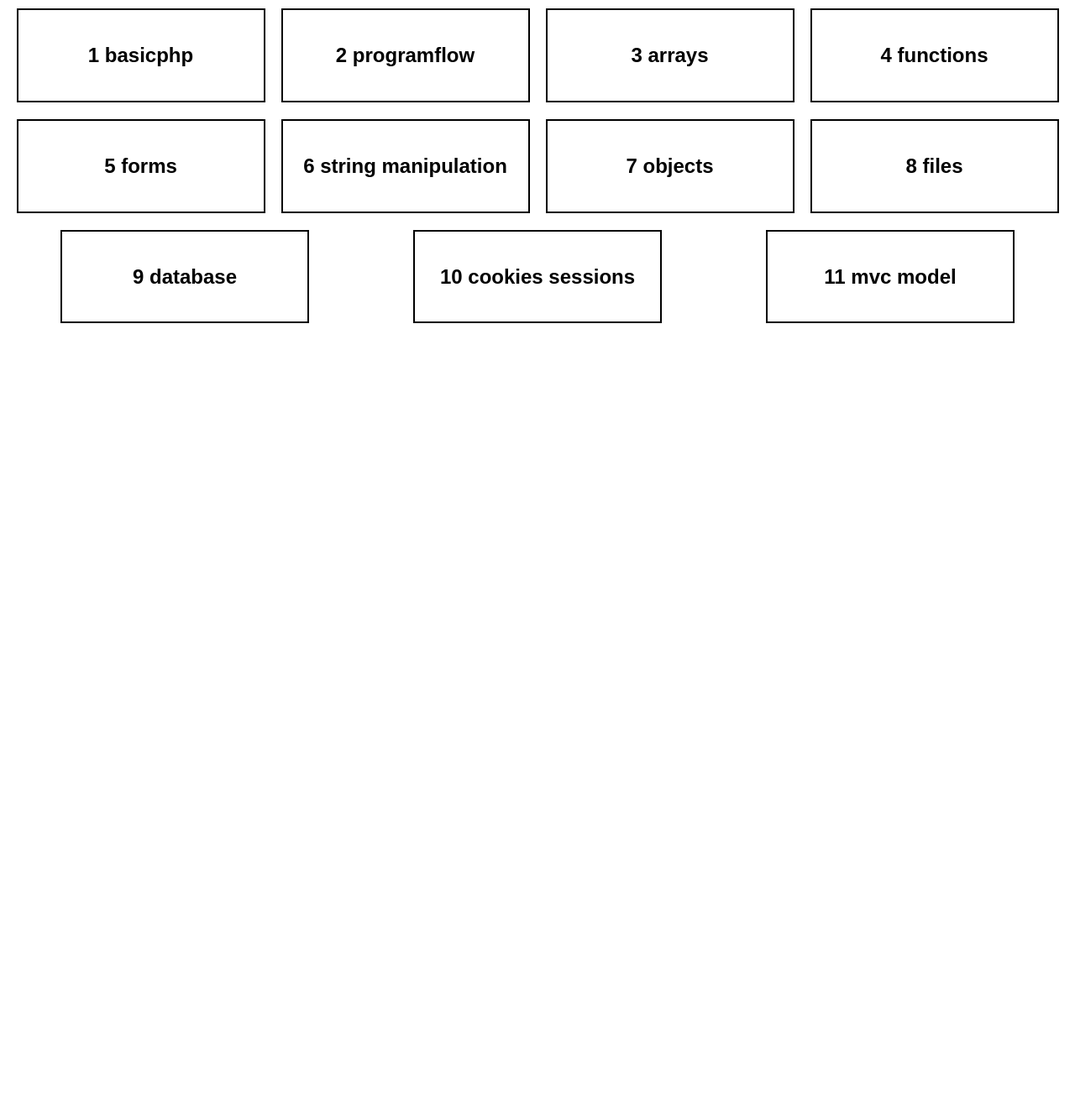
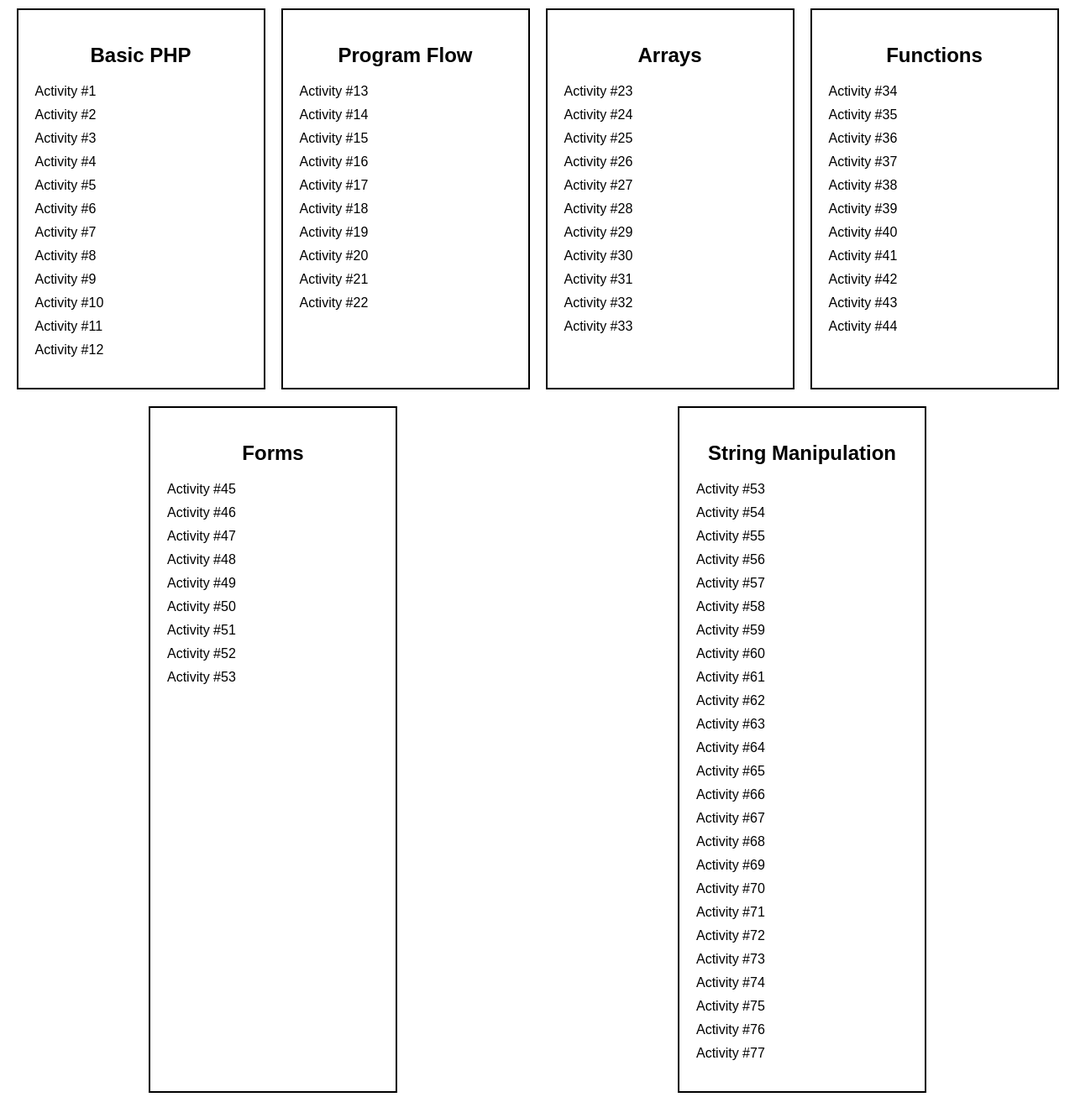
Before and after one commit to lowmax205/PHP-Activities-Collection, a PHP site: page / in a window 1280 px wide. Shown: the whole page at 84% size. Before the commit the page ends 385 px from the top, so only its background shows below. Run offline with PHP 8.4, Linux system fonts and the light colour scheme.

Commit message:
uplading string manipulations

```diff
--- /dev/null
+++ b/6_string_manipulation/activity54.php
@@ -0,0 +1,5 @@
+<?php
+echo substr("Christopher", 1);    // Output: hristopher
+echo substr("Christopher", -2);   // Output: er
+echo substr("Christopher", -5, 3); // Output: oph
+?>
--- /dev/null
+++ b/6_string_manipulation/activity56.php
@@ -0,0 +1,3 @@
+<?php
+echo strlen("Christopher");  // Output: 11
+?>
--- /dev/null
+++ b/6_string_manipulation/activity60.php
@@ -0,0 +1,6 @@
+<?php
+$membership = "mz00xyz";
+if (strpos($membership, "mz") === 0) {
+    echo "hello mz";  // Output: hello mz
+}
+?>
--- /dev/null
+++ b/6_string_manipulation/activity64.php
@@ -0,0 +1,5 @@
+<?php
+$membership = "mz99xyz";
+$membership = substr_replace($membership, "00", 2, 2);
+echo "New membership number: $membership<br/>";  // Output: New membership number: mz00xyz
+?>
--- /dev/null
+++ b/6_string_manipulation/activity65.php
@@ -0,0 +1,4 @@
+<?php
+$string = "Site contents copyright 2003. The 2003 Guide to All Things Good in Europe";
+echo str_replace("2003", "2004", $string);  // Output: Site contents copyright 2004. The 2004 Guide to All Things Good in Europe
+?>
--- /dev/null
+++ b/6_string_manipulation/activity69.php
@@ -0,0 +1,6 @@
+<?php
+echo number_format(100000.56);  // Output: 100,001
+echo number_format(100000.56, 2);  // Output: 100,000.56
+echo number_format(100000.56, 4);  // Output: 100,000.5600
+echo number_format(100000.56, 2, "-", " ");  // Output: 100 000-56
+?>
--- /dev/null
+++ b/6_string_manipulation/local_format.php
@@ -0,0 +1,4 @@
+<?php
+// This returns the format string that includes swapped arguments
+return "%02d/%1\$02d/%2\$d<br/>";
+?>
--- a/index.php
+++ b/index.php
@@ -1,5 +1,4 @@
 <?php
-// Manually define the folder names and order
 $folders = [
     '1_basicphp',
     '2_programflow',
@@ -72,34 +71,66 @@ $parent_dir = "D:/xampp/htdocs/CS311-Php-Activity/";
 
 <body>
     <div class="container">
-        <?php
-        // Loop through each folder in the manually defined order
-        foreach ($folders as $folder_name) {
-            $folder_path = $parent_dir . $folder_name;
-
-            echo "<div class='column'>";
-            echo "<h2>" . ucfirst(str_replace('_', ' ', $folder_name)) . "</h2>";  // Capitalize and format folder name
-            echo "<ul>";
-
-            // Scan the folder for files matching the pattern 'activity*.php'
-            $activity_files = glob($folder_path . '/activity*.php');
-
-            // Sort files using natural sorting to ensure numeric order
-            natsort($activity_files);
-
-            // Loop through and display each activity
-            foreach ($activity_files as $activity_file) {
-                // Get the activity number from the file name
-                preg_match('/activity(\d+)\.php$/', basename($activity_file), $matches);
-                if (isset($matches[1])) {
-                    $activity_number = $matches[1];
-                    echo "<li><a href='" . $folder_name . "/activity$activity_number.php'>Activity #$activity_number</a></li>";
+        <div class="column">
+            <h2>Basic PHP</h2>
+            <ul>
+                <?php
+                for ($i = 1; $i <= 12; $i++) {
+                    echo "<li><a href='1_basicphp/activity$i.php'>Activity #$i</a></li>";
                 }
-            }
-            echo "</ul>";
-            echo "</div>";
-        }
-        ?>
+                ?>
+            </ul>
+        </div>
+        <div class="column">
+            <h2>Program Flow</h2>
+            <ul>
+                <?php
+                for ($i = 13; $i <= 22; $i++) {
+                    echo "<li><a href='programflow/activity$i.php'>Activity #$i</a></li>";
+                }
+                ?>
+            </ul>
+        </div>
+        <div class="column">
+            <h2>Arrays</h2>
+            <ul>
+                <?php
+                for ($i = 23; $i <= 33; $i++) {
+                    echo "<li><a href='arrays/activity$i.php'>Activity #$i</a></li>";
+                }
+                ?>
+            </ul>
+        </div>
+        <div class="column">
+            <h2>Functions</h2>
+            <ul>
+                <?php
+                for ($i = 34; $i <= 44; $i++) {
+                    echo "<li><a href='functions/activity$i.php'>Activity #$i</a></li>";
+                }
+                ?>
+            </ul>
+        </div>
+        <div class="column">
+            <h2>Forms</h2>
+            <ul>
+                <?php
+                for ($i = 45; $i <= 53; $i++) {
+                    echo "<li><a href='forms/activity$i.php'>Activity #$i</a></li>";
+                }
+                ?>
+            </ul>
+        </div>
+        <div class="column">
+            <h2>String Manipulation</h2>
+            <ul>
+                <?php
+                for ($i = 53; $i <=77 ; $i++) {
+                    echo "<li><a href='string_manipulation/activity$i.php'>Activity #$i</a></li>";
+                }
+                ?>
+            </ul>
+        </div>
     </div>
 </body>
 
```
Also changed, not shown: 6_string_manipulation/activity55.php (added, +14 -0 lines), 6_string_manipulation/activity57.php (added, +12 -0 lines), 6_string_manipulation/activity58.php (added, +8 -0 lines), 6_string_manipulation/activity59.php (added, +16 -0 lines), 6_string_manipulation/activity61.php (added, +8 -0 lines), 6_string_manipulation/activity62.php (added, +12 -0 lines), 6_string_manipulation/activity63.php (added, +9 -0 lines), 6_string_manipulation/activity66.php (added, +14 -0 lines), 6_string_manipulation/activity67.php (added, +9 -0 lines), 6_string_manipulation/activity68.php (added, +8 -0 lines), 6_string_manipulation/activity70.php (added, +8 -0 lines).
